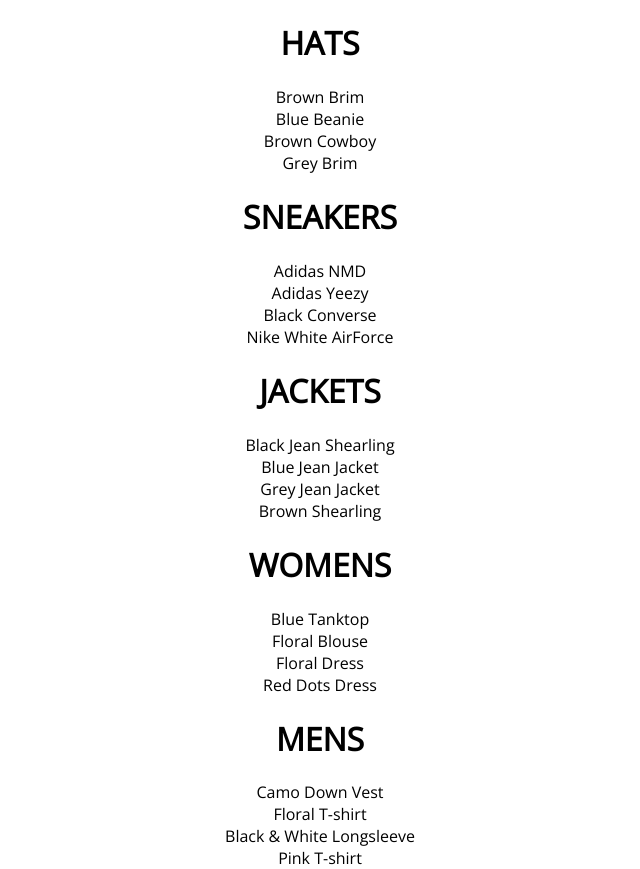
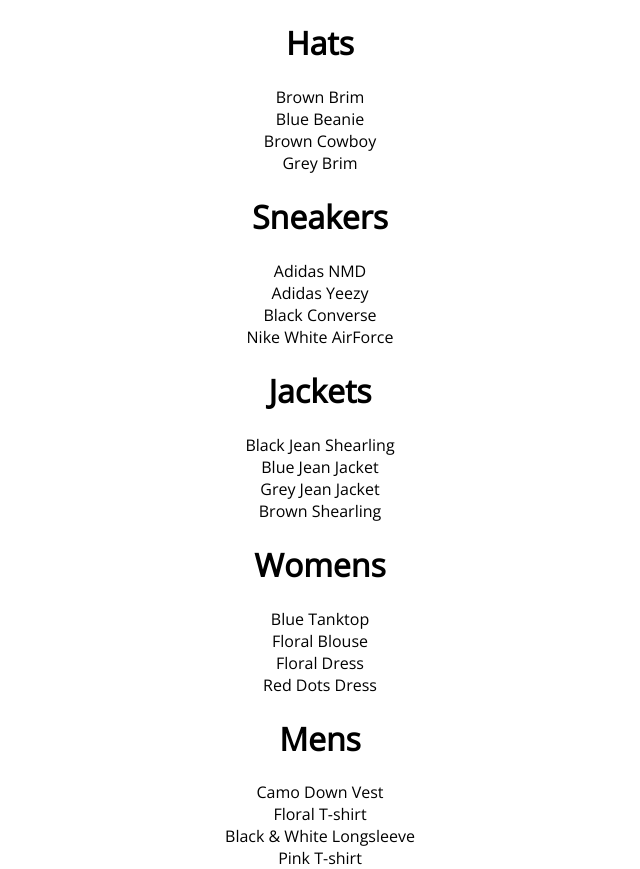
Before and after one commit to KolipakaSrinivas/crwn-clothing, a React (Create React App) app: page /shop in a window 1280 px wide. Shown: the whole page, without its empty margins (320-960 px from the left). Built offline with nearby package versions, Linux system fonts and the light colour scheme.

Commit message:
deleted the shop page component and recrated once again

```diff
--- a/src/App.js
+++ b/src/App.js
@@ -1,19 +1,19 @@
 import React from 'react'
-import { Routes, Route } from 'react-router-dom';
 import './App.scss';
-import Shoppage from './pages/shope/Shop.component';
+import { Routes,Route } from 'react-router-dom';
 
 
 
-import Homepage from './pages/Homepage.component'
+
+import Homepage from './pages/HomePage/Homepage.component'
+import ShopPage from './pages/shopePage/Shop.component';
 
 function App() {
   return (
     <div className="App">
       <Routes>
-        <Route  path='/' element={<Homepage /> }/>
-        <Route path='/shop' element={<Shoppage />}/>
-
+        <Route path='/' element={<Homepage/>} />
+        <Route path='/shop' element={<ShopPage/>} />
 
       </Routes>
       </div>
--- /dev/null
+++ b/src/components/CollectionPreview/Collection-preview.componet.jsx
@@ -0,0 +1,17 @@
+import React from 'react';
+
+const CollectionPreview = ({title,items}) =>{
+    return(
+        <div>
+            <h1 className='title'>{title}</h1>
+            {
+                items.filter((items,index)=> index < 4 )
+                .map((items)=>(
+                    <div>{items.name}</div>
+                ))
+            }
+        </div>
+    )
+}
+
+export default CollectionPreview
--- a/src/components/collection-preview/collection-preview.component.jsx
+++ /dev/null
@@ -1,22 +0,0 @@
-import React from 'react'
-import '../../components/collection-preview/collecion-preview.style.sass'
-
-const CollectionPreview = ({title,items,routeName}) =>{
-    return(
-        <div className='collection-preview'>
-            <h1 className='title'>{title.toUpperCase()}</h1>
-            <div className='preview'>
-                {
-                    items.filter((item,index)=>index < 4)
-                    .map(items=>(
-                           <div key={items.id}>{items.name}</div>
-                        )
-                    )
-
-                }
-            </div>
-        </div>
-    )
-}
-
-export default CollectionPreview
--- a/src/pages/Homepage.component.jsx
+++ b/src/pages/HomePage/Homepage.component.jsx
@@ -1,6 +1,6 @@
 import React from 'react'
 import './Homepage.style.scss'
-import Directory from '../components/directory-menu/directory-menu.component'
+import Directory from '../../components/directory-menu/directory-menu.component'
 
 const Homepage = () =>{
     return(
--- a/src/pages/shope/Shop.component.jsx
+++ /dev/null
@@ -1,31 +0,0 @@
-import {React,Component} from 'react'
-import SHOP_DATA from './shopData'
-import CollectionPreview from '../../components/collection-preview/collection-preview.component';
-
-class Shoppage extends Component{
-
-    constructor(){
-        super();
-        this.state={
-            collection:SHOP_DATA
-
-        }
-    }
-
-
-    render(){
-
-        const {collection}=this.state
-        return(
-            <div className='shoppage'>
-                {
-                    collection.map(({id,...othercollectionprops})=>(
-                        <CollectionPreview  key={id}{...othercollectionprops}/>
-                    ))
-                }
-            </div>
-        )
-    }
-}
-
-export default Shoppage
--- /dev/null
+++ b/src/pages/shopePage/Shop.component.jsx
@@ -0,0 +1,37 @@
+import React from 'react';
+import SHOP_DATA from './shopData'
+import CollectionPreview from '../../components/CollectionPreview/Collection-preview.componet'
+
+class ShopPage extends React.Component{
+
+    constructor(){
+        super();
+        this.state={
+            collection:SHOP_DATA
+        }
+    }
+
+
+
+
+
+    render(){
+
+        const collection =this.state.collection
+
+
+
+        return(
+            <div>
+                {
+                    collection.map(({id,...othercollectionprops})=>(
+                        <CollectionPreview ket={id} {...othercollectionprops}/>
+
+                    ))
+                }
+            </div>
+        )
+    }
+}
+
+export default ShopPage
```
Also changed, not shown: src/components/CollectionPreview/collection-preview.style.scss (added), src/pages/HomePage/Homepage.style.scss (renamed from src/pages/Homepage.style.scss), src/pages/shopePage/shopData.js (renamed from src/pages/shope/shopData.js).
